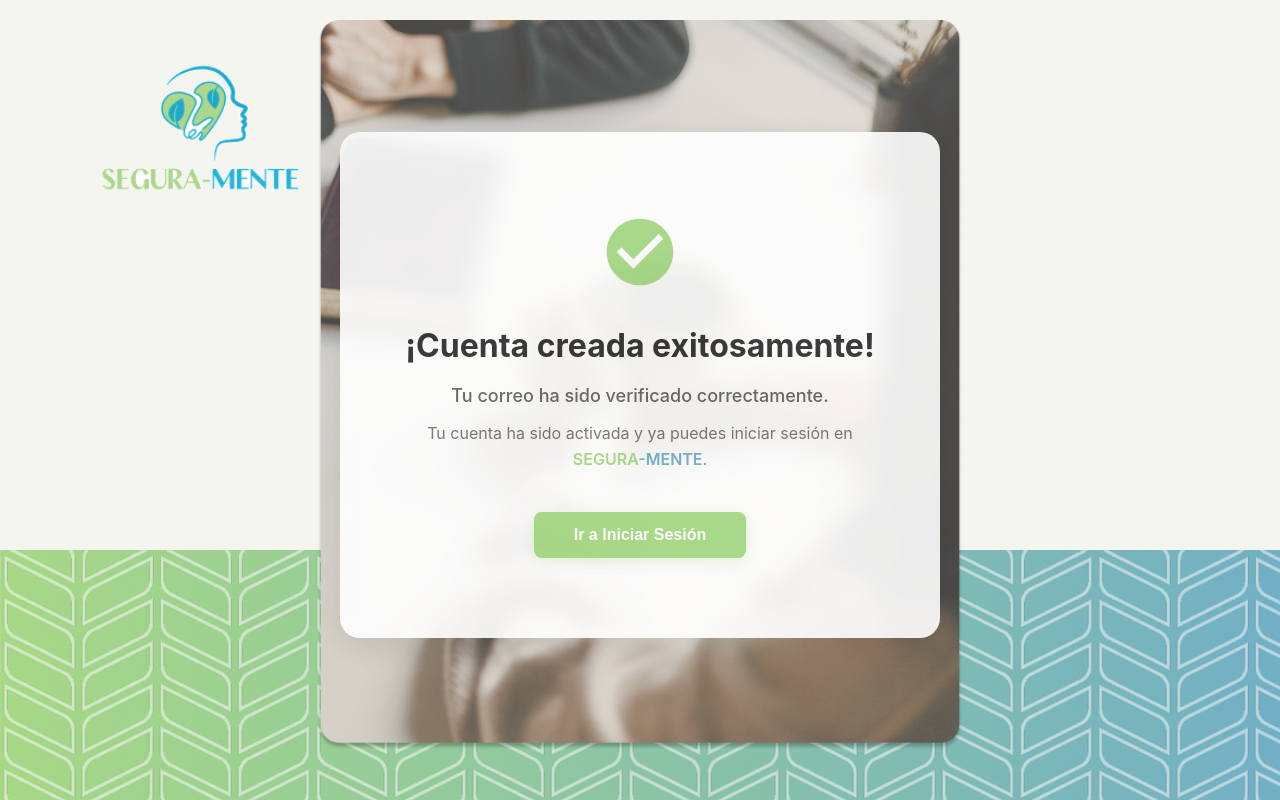
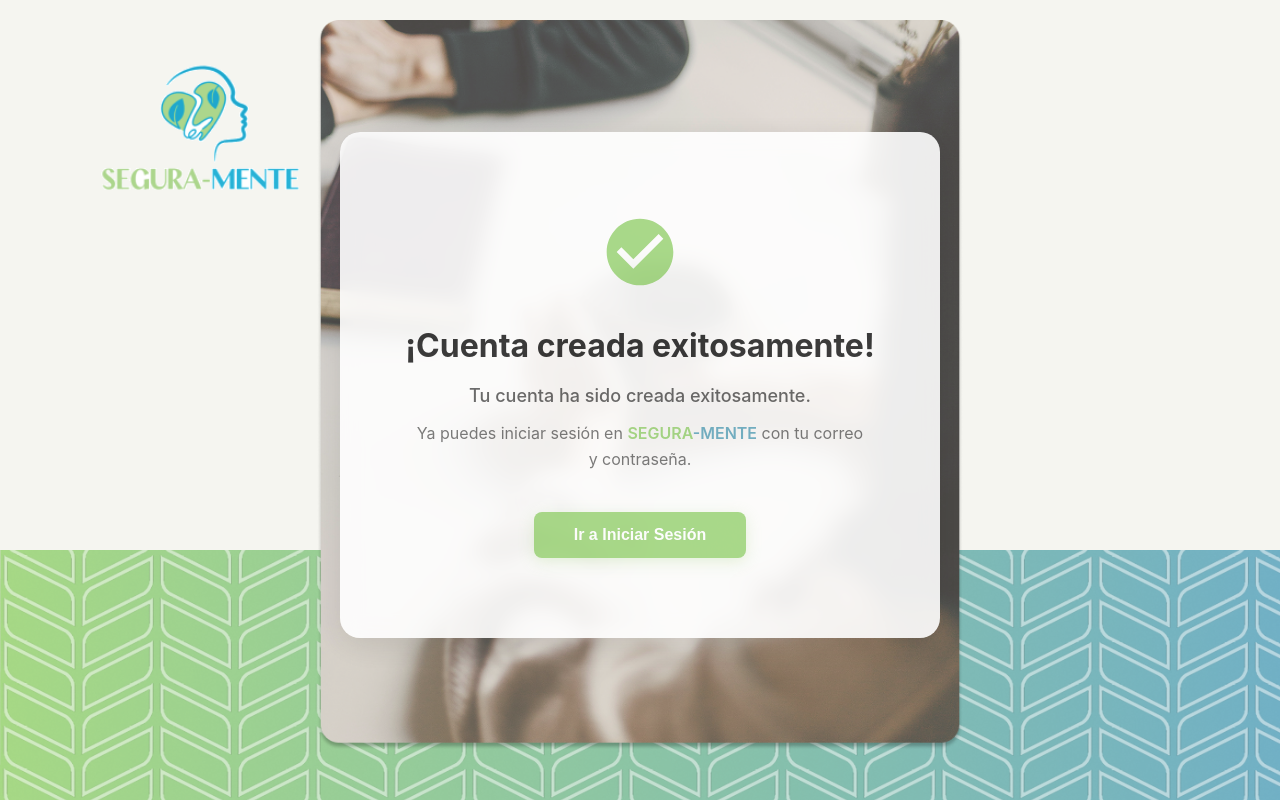
Before and after one commit to Juanflo112/segura-mente-app-GA8-220501096-AA1-EV02, a React (Create React App) app: page /exito in a window 1280 px wide. Built offline with nearby package versions, Linux system fonts and the light colour scheme; no server answers.

Commit message:
Fix: Redirigir a página de éxito en lugar de verificación de correo

```diff
--- a/src/components/Register/RegisterForm.jsx
+++ b/src/components/Register/RegisterForm.jsx
@@ -53,8 +53,13 @@ const RegisterForm = () => {
 
       if (data.success) {
         console.log('Registro exitoso:', data);
-        // Redirigir a la página de verificación
-        navigate('/verificacion', { state: { email: formData.email } });
+        // Redirigir a la página de éxito
+        navigate('/success', {
+          state: {
+            email: formData.email,
+            message: data.message
+          }
+        });
       } else {
         // Mostrar errores de validación
         if (data.errors && data.errors.length > 0) {
--- a/src/components/Register/SuccessMessage.jsx
+++ b/src/components/Register/SuccessMessage.jsx
@@ -1,12 +1,14 @@
 import React from 'react';
-import { useNavigate } from 'react-router-dom';
+import { useNavigate, useLocation } from 'react-router-dom';
 import './SuccessMessage.css';
 
 const SuccessMessage = () => {
   const navigate = useNavigate();
+  const location = useLocation();
+  const message = location.state?.message || 'Tu cuenta ha sido creada exitosamente.';
 
   const handleGoToLogin = () => {
-    navigate('/dashboard');
+    navigate('/login');
   };
 
   return (
@@ -22,11 +24,11 @@ const SuccessMessage = () => {
       </h2>
 
       <p className="success-text">
-        Tu correo ha sido verificado correctamente.
+        {message}
       </p>
 
       <p className="success-instruction">
-        Tu cuenta ha sido activada y ya puedes iniciar sesión en <span className="brand-segura">SEGURA</span><span className="brand-mente">-MENTE</span>.
+        Ya puedes iniciar sesión en <span className="brand-segura">SEGURA</span><span className="brand-mente">-MENTE</span> con tu correo y contraseña.
       </p>
 
       <button type="button" className="login-button" onClick={handleGoToLogin}>
```
